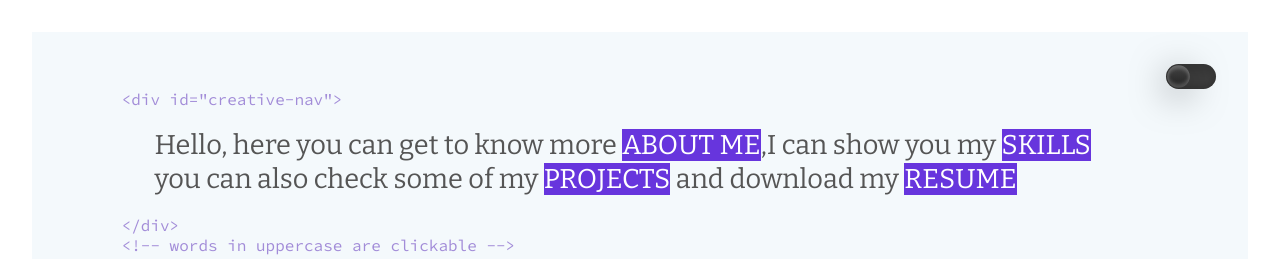
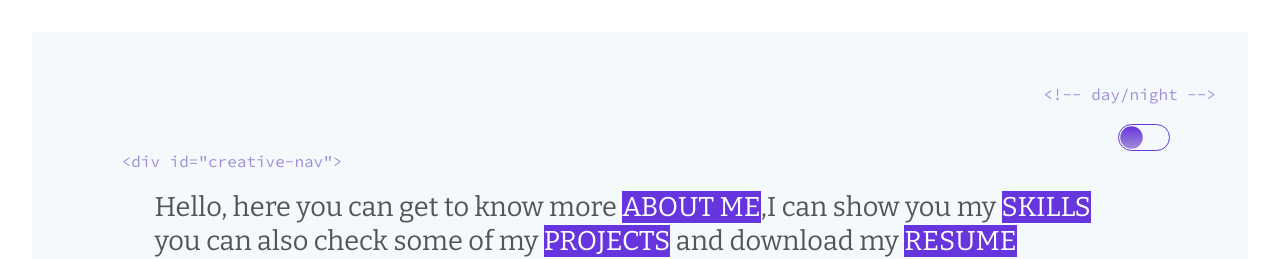
Before and after one commit to imdoug/portfolio, a React (Create React App) app: page / in a window 1280 px wide. Shown: the top 259 px of the page. Built offline with nearby package versions, Linux system fonts and the light colour scheme.

Commit message:
changes on anchor

```diff
--- a/public/style.css
+++ b/public/style.css
@@ -23,9 +23,14 @@ i{
     cursor: pointer;
 }
 /* DAY/NIGHT MODE BUTTON */
+.mode{
+    text-align: end;
+    margin: 20px 0px;
+}
 .btn-box{
     display: flex;
     justify-content: flex-end;
+    width: 96%;
 }
 #toggle{
     position: relative;
@@ -35,10 +40,10 @@ i{
     border-radius: 160px;
     transition: 0.5s;
     cursor: pointer;
-    background: #444;
-    box-shadow: inset 0 8px 60px rgba(0,0,0,0.1),
+    border: 1px solid #6735dd;
+    /* box-shadow: inset 0 8px 60px rgba(0,0,0,0.1),
                 inset 0 8px 8px rgba(0,0,0,0.1),
-                inset 0 -4px 4px rgba(0,0,0,0.1);
+                inset 0 -4px 4px rgba(0,0,0,0.1); */
 }
 #toggle .indicator{
     position: absolute;
@@ -46,12 +51,12 @@ i{
     left: 0;
     width: 25px;
     height: 25px;
-    background: linear-gradient(to bottom , #444,  #222);
+    background: linear-gradient(to bottom , #6735dd,  #a28cd8);
     border-radius: 50%;
     transform: scale(0.9);
-    box-shadow:  0 8px 40px rgba(0,0,0,0.5),
+    /* box-shadow:  0 8px 40px rgba(0,0,0,0.5),
                 inset 0 4px 4px rgba(255,255,255,0.2),
-                inset 0 -4px 4px rgba(255,255,255,0.2);
+                inset 0 -4px 4px rgba(255,255,255,0.2); */
     transition: 0.5s;
 
 }
@@ -63,7 +68,7 @@ i{
                 inset 0 -4px 4px rgba(255,255,255,1);
 }
 #toggle.active{
-    background:  #F4F9FC;
+    border: 1px solid #fff;
     box-shadow: inset 0 2px 20px rgba(0,0,0,0.1),
                 inset 0 2px 8px rgba(0,0,0,0.1),
                 inset 0 -4px 8px rgba(0,0,0,0.05);
--- a/src/components/About.js
+++ b/src/components/About.js
@@ -24,7 +24,7 @@ const About = ()=>{
                         </p>
                         <p className="code-text">{"<"}/p{">"}</p>
                     </div>
-                    <button className="resume btn"><a href="/DouglasMoreira.pdf">RESUME</a></button>
+                    <button className="resume btn"><a href="https://drive.google.com/file/d/1ZhyUF_HntV4c3C7PY-LR4sdwc4KvpCZW/view?usp=sharing" target="_blank">RESUME</a></button>
                     <div className="icons">
                         <p className="code-text">{"<"}!-- here are some of my social networks and some code I wrote --{">"}</p>
                         <a href="https://www.linkedin.com/in/imdoug/"  target="_blank"><i class="fa fa-linkedin"></i></a>
--- a/src/components/Intro.js
+++ b/src/components/Intro.js
@@ -34,6 +34,7 @@ const Intro = () =>{
     }
     return(
         <>
+        <p className="code-text mode">{"<"}!-- day/night --{">"}</p>
         <div className="btn-box">
             <div id="toggle">
                 <i className="indicator" onClick={toggle}></i>
@@ -42,7 +43,7 @@ const Intro = () =>{
         <div className="nav-text">
             <p className="code-text">{"<"}div id="creative-nav"{">"}</p>
             <nav className="upper"><p>Hello, here you can get to know more <a href="#ABOUT">ABOUT ME</a>,I can show you my <a href="#SKILLS">SKILLS</a></p></nav>
-            <nav className="lower"><p> you can also check some of my <a href="#PROJECTS">PROJECTS</a> and download my <a href="">RESUME</a></p></nav>
+            <nav className="lower"><p> you can also check some of my <a href="#PROJECTS">PROJECTS</a> and download my <a href="https://drive.google.com/file/d/1ZhyUF_HntV4c3C7PY-LR4sdwc4KvpCZW/view?usp=sharing" target="_blank">RESUME</a></p></nav>
             <p className="code-text">{"<"}/div{">"}</p>
             <p className="code-text">{"<"}!-- words in uppercase are clickable --{">"} </p>
         </div>
```
Also changed, not shown: 1 other file (tests, documents, lock files or other folders).
